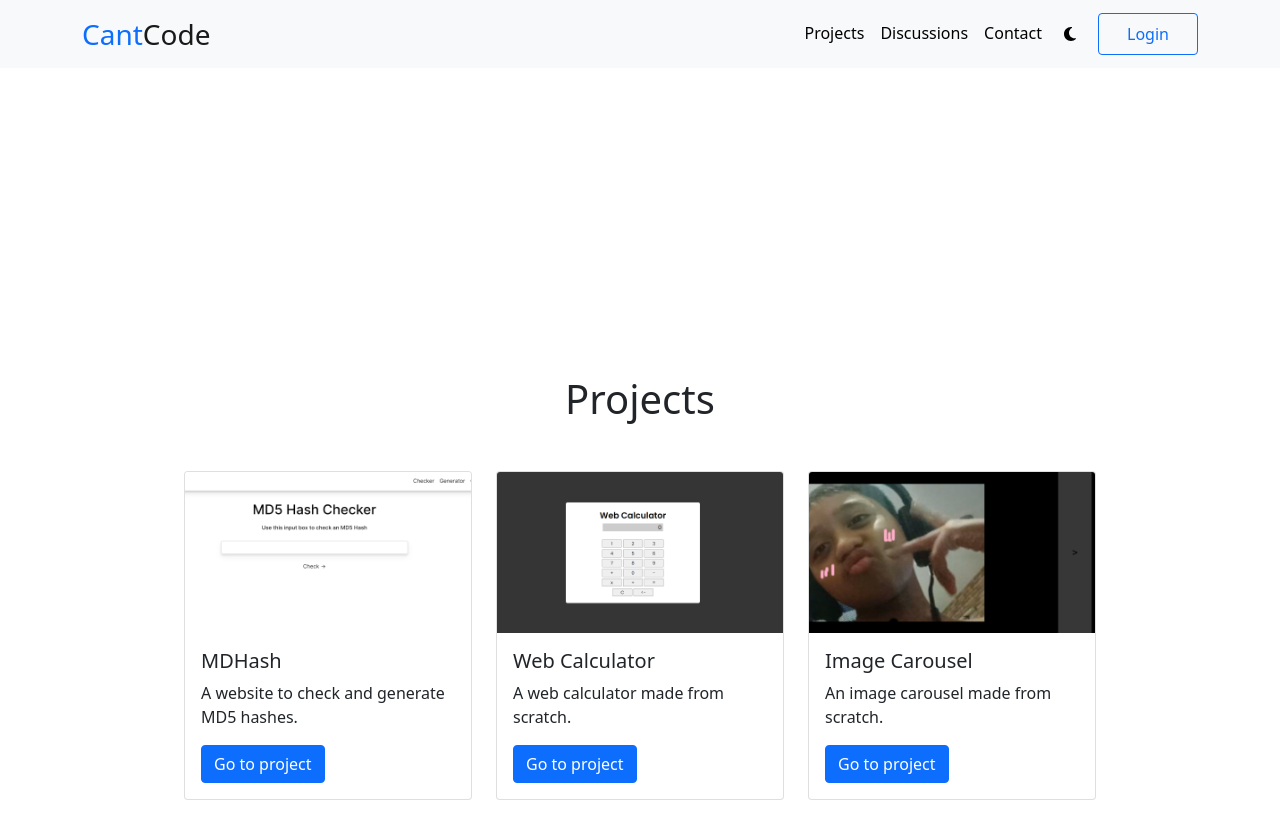
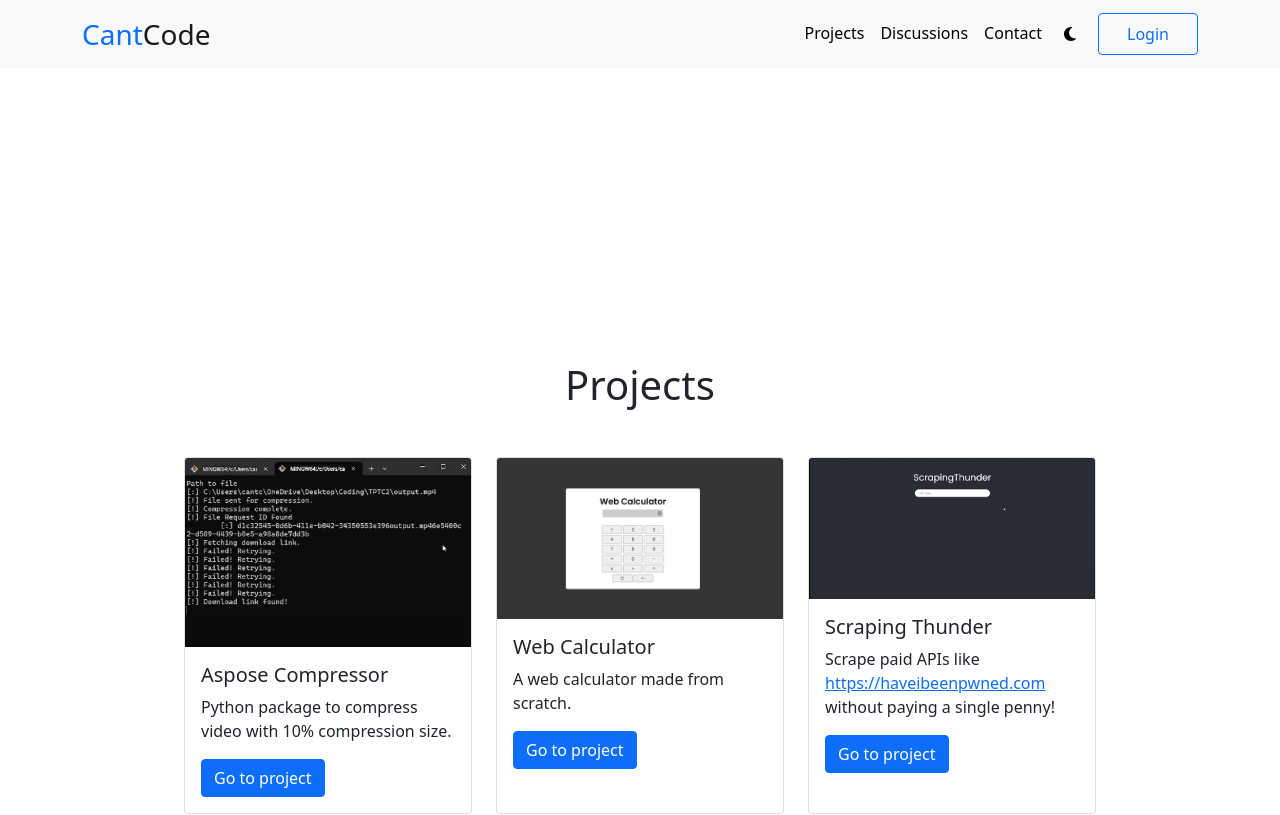
Before and after one commit to CantCode023/CantCode023FrontEnd, a React (Create React App) app: page /projects in a window 1280 px wide. Shown: the top 815 px of the page. Built offline with nearby package versions, Linux system fonts and the light colour scheme.

Commit message:
Changed projects

```diff
--- a/src/components/Projects.js
+++ b/src/components/Projects.js
@@ -8,11 +8,11 @@ export default function Projects({ darkmode }) {
         <div className="row">
             <div style={{display: "flex", justifyContent: "center", marginBottom: "2rem"}} className="col">
                 <Card style={{ width: '18rem' }}>
-                    <Card.Img variant="top" src="/mdhash.jpg"/>
+                    <Card.Img variant="top" src="/AsposeCompressor.png"/>
                     <Card.Body>
-                        <Card.Title>MDHash</Card.Title>
-                        <Card.Text>A website to check and generate MD5 hashes.</Card.Text>
-                        <Button href="https://github.com/CantCode023/MD5HashFrontend" variant="primary">Go to project</Button>
+                        <Card.Title>Aspose Compressor</Card.Title>
+                        <Card.Text>Python package to compress video with 10% compression size.</Card.Text>
+                        <Button href="https://github.com/CantCode023/aspose_compressor" variant="primary">Go to project</Button>
                     </Card.Body>
                 </Card>
             </div>
@@ -28,11 +28,11 @@ export default function Projects({ darkmode }) {
             </div>
             <div style={{display: "flex", justifyContent: "center", marginBottom: "2rem"}} className="col">
                 <Card style={{ width: '18rem' }}>
-                    <Card.Img variant="top" src="/ImageCarousel.jpg"/>
+                    <Card.Img variant="top" src="/ScrapingThunder.png"/>
                     <Card.Body>
-                        <Card.Title>Image Carousel</Card.Title>
-                        <Card.Text>An image carousel made from scratch.</Card.Text>
-                        <Button href="https://github.com/CantCode023/ImageCarousel" variant="primary">Go to project</Button>
+                        <Card.Title>Scraping Thunder</Card.Title>
+                        <Card.Text>Scrape paid APIs like <a href="https://haveibeenpwned.com">https://haveibeenpwned.com</a> without paying a single penny!</Card.Text>
+                        <Button href="https://github.com/CantCode023/ScrapingThunder" variant="primary">Go to project</Button>
                     </Card.Body>
                 </Card>
             </div>
```
Also changed, not shown: public/AsposeCompressor.png (added), public/ScrapingThunder.png (added).
